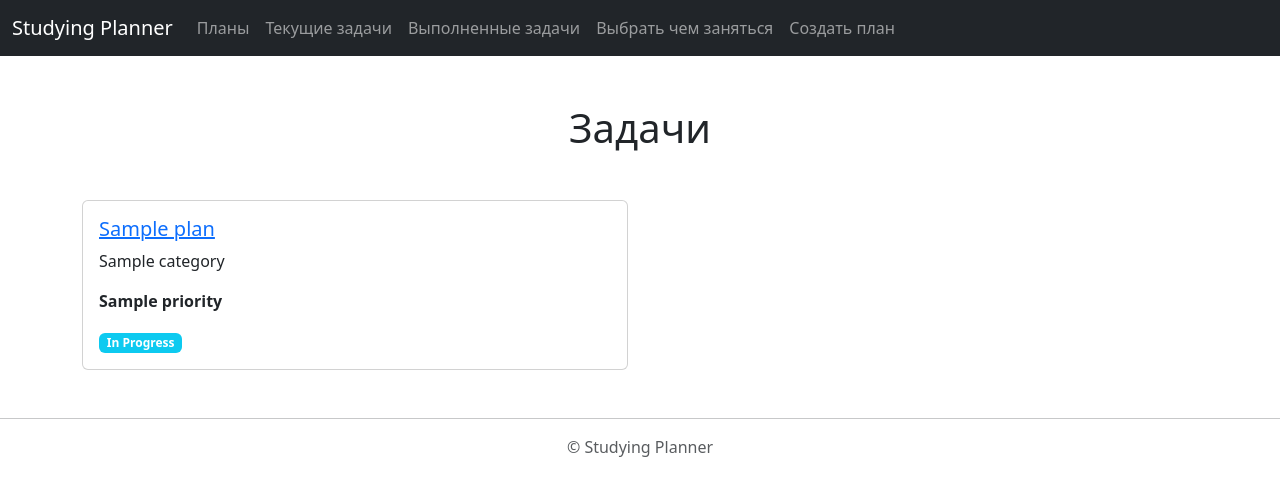
After one commit to d1vide/studying_planner, a Django app: page /tasks/ in a window 1280 px wide. The commit adds this page. Shown: the top 496 px of the page. Run offline with Django 4.2, Linux system fonts and the light colour scheme; tables that the repository leaves empty hold one stand-in row (values such as "Sample post"); some libraries are stand-ins or nearby versions.

Commit message:
Plan and task in one model

```diff
--- a/studying_planner/plan/urls.py
+++ b/studying_planner/plan/urls.py
@@ -10,5 +10,7 @@ urlpatterns = [
     path('plans/<int:pk>/delete/', views.plan_delete, name='delete'),
     path('plans/<int:pk>/', views.plan_detail, name='detail'),
     path('plans/', views.plan_list, name='list'),
-    path('plans/create/', views.plan_create, name='create')
+    path('tasks/', views.task_list, name='tasklist'),
+    path('plans/create/', views.plan_create, name='create'),
+    path('button_do_task/<int:pk>/', views.do_task, name='button_do_task'),
 ]
--- a/studying_planner/plan/views.py
+++ b/studying_planner/plan/views.py
@@ -11,7 +11,7 @@ def index(request):
 
 def plan_list(request):
     template_name = 'plan/plan_list.html'
-    plan_list = Plan.objects.values('id', 'title', 'category__title', 'priority__title')
+    plan_list = Plan.objects.values('id', 'title', 'category__title', 'priority__title').filter(task_now=False)
     context = {'plan_list': plan_list}
     return render(request, template_name, context)
 
@@ -45,3 +45,18 @@ def plan_delete(request, pk):
         instance.delete()
         return redirect('plan:list')
     return render(request, template_name, context)
+
+
+def task_list(request):
+    template_name = 'plan/task_list.html'
+    task_list = Plan.objects.values('id', 'title', 'category__title', 'priority__title', 'task_now').filter(task_now=True)
+    context = {'task_list': task_list}
+    return render(request, template_name, context)
+
+
+def do_task(request, pk):
+    if request.POST:
+        instance = get_object_or_404(Plan, pk=pk)
+        instance.task_now = True
+        instance.save()
+        return redirect('plan:list')
--- a/studying_planner/templates/includes/header.html
+++ b/studying_planner/templates/includes/header.html
@@ -13,7 +13,10 @@
                         <a class="nav-link" href="{% url 'plan:list' %}">Планы</a>
                     </li>
                     <li class="nav-item">
-                        <a class="nav-link" href="#">Текущие задачи</a>
+                        <a class="nav-link" href="{% url 'plan:tasklist' %}">Текущие задачи</a>
+                    </li>
+                    <li class="nav-item">
+                        <a class="nav-link" href="">Выполненные задачи</a>
                     </li>
                     <li class="nav-item">
                         <a class="nav-link" href="#">Выбрать чем заняться</a>
--- /dev/null
+++ b/studying_planner/templates/plan/task_list.html
@@ -0,0 +1,21 @@
+{% extends 'base.html' %}
+{% block title %}Задачи{% endblock %}
+
+{% block content %}
+  <div class="container mt-5">
+    <div class="row">
+    {% for plan in task_list %}
+          <div class="col-md-6 mb-3">
+            <div class="card task-card">
+              <div class="card-body">
+                <a href="{% url 'plan:detail' plan.id %}"><h5 class="card-title">{{ plan.title }} </h5></a>
+                <p class="card-text">{{ plan.category__title }}</p>
+                <p class="card-text"><strong>{{ plan.priority__title }}</strong></p>
+                <span class="badge bg-info">In Progress</span>
+              </div>
+            </div>
+          </div>
+    {% endfor %}
+    </div>
+  </div>
+{% endblock %}
```
Also changed, not shown: studying_planner/plan/models.py (+14 -4 lines), studying_planner/templates/plan/plan_detail.html (+11 -3 lines), studying_planner/plan/migrations/0012_alter_priority_options.py (added), studying_planner/plan/migrations/0013_plan_progress_plan_task_now.py (added).
